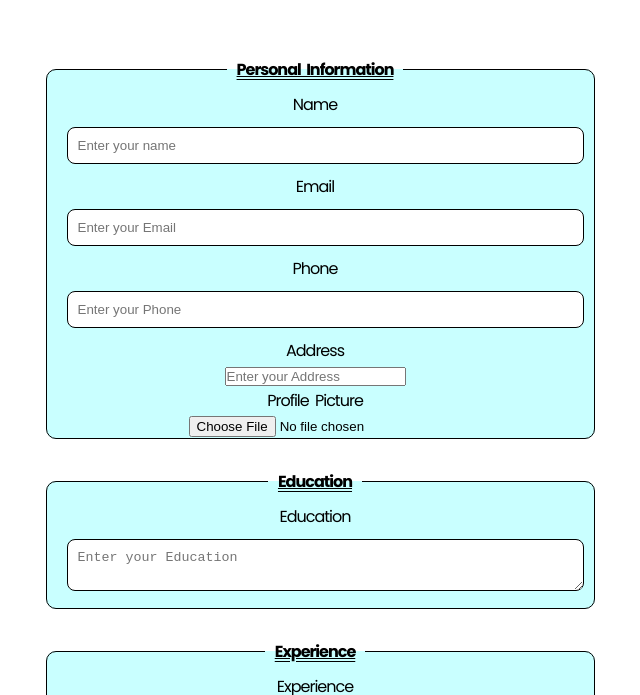
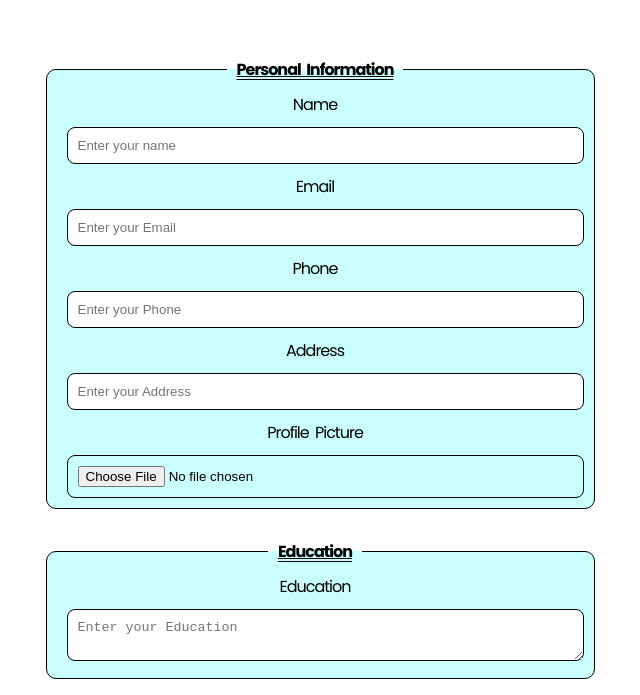
Before and after one commit to Anss-design/milestone1-2resumebyAnss, a plain HTML site: page index.html in a window 1280 px wide. Shown: the part 105-800 px from the top of the page, without its empty margins (320-960 px from the left). Drawn offline with Linux system fonts and the light colour scheme.

Commit message:
style.css

```diff
--- a/style.css
+++ b/style.css
@@ -11,6 +11,7 @@ body {
     font-family: poppins;
 }
 
+/* Header start */
 .header {
     font-size: 20px;
     color: rgb(0, 0, 0);
@@ -28,6 +29,9 @@ body {
     border-bottom: 2px solid black;
 }
 
+/* Header end */
+
+/* form start */
 #resumeform {
     margin: 10px;
     padding: 20px;
@@ -39,6 +43,10 @@ legend {
     font-weight: bold;
     padding: 10px;
     text-decoration: double underline;
+}
+
+label {
+    display: block;
 }
 
 .container {
@@ -54,6 +62,8 @@ legend {
 #name,
 #email,
 #phone,
+#address,
+#profilepicture,
 #education,
 #experience,
 #skills {
@@ -76,6 +86,10 @@ fieldset {
     background-color: rgba(0, 255, 255, 0.212);
 }
 
+/* form end */
+
+
+/* button start */
 #submitbtn {
     background-color: rgb(0, 0, 0);
     color: white;
@@ -102,6 +116,4 @@ fieldset {
     text-align: center;
 }
 
-label {
-    display: block;
-}
+/* button end */
```
